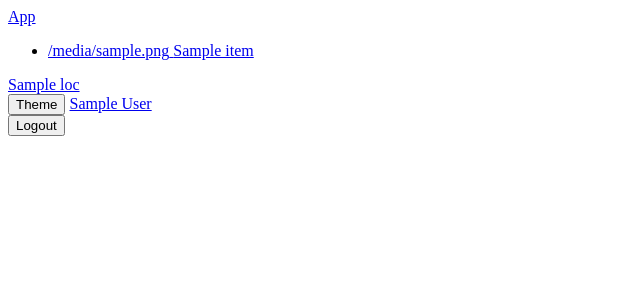
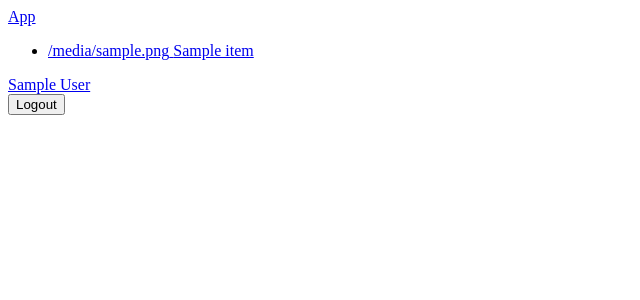
Before and after one commit to mikolaj92/app-factory, a Python web app: template app_factory/templates/app_factory/product_shell.html in a window 1280 px wide. Shown: the top 300 px of the page, without its empty margins (0-640 px from the left). Run offline with Jinja, Linux system fonts and the light colour scheme; the template is opened without the code that fills it: most values are stand-ins (such as "Sample title", 1, 10 or a date in 2020).

Commit message:
fix: theme+locale in header, auth only in sidebar foot
v0.5.2 splits chrome: icon theme toggle and language stay always-visible
in platform_theme_locale (main header); sidebar foot keeps login/logout.
Rebuilds shell CSS so the foot is a full-width column.

```diff
--- a/app_factory/assets/ATTRIBUTION.txt
+++ b/app_factory/assets/ATTRIBUTION.txt
@@ -24,7 +24,7 @@ Runtime/build provenance:
   License text: licenses/tailwindcss.LICENSE
 
 Runtime files:
-- basecoat-css 1.0.2: basecoat-factory.min.css (sha384-+V1gYk3QNRAvyi2uP/3LufIqn1t7Lpz9O4+KHrkp+mPs/i1Dv+4AiqiT3jeOwbv5)
+- basecoat-css 1.0.2: basecoat-factory.min.css (sha384-uS4hxDJTPBnHBsag0+FEgxueS6YRcxvxexnZjLYAE24tV1FwxB6aDcDE54M1/kCf)
 - basecoat-js-all 1.0.2: basecoat-js.min.js (sha384-rD2ZCuReXV7nIneJcn1lsTn6yOv87YARLQyUsemVAxrYYHdy5hcAW8XZEQxx87Dj)
 - htmx 2.0.10: htmx.min.js (sha384-H5SrcfygHmAuTDZphMHqBJLc3FhssKjG7w/CeCpFReSfwBWDTKpkzPP8c+cLsK+V)
 - alpine 3.15.12: alpine.min.js (sha384-pb6hrQvo4s23cEUFtj0CZkzGE3jyK3pj26RIupXXxhSrrcUA/Cn0lZgcCrGH0t6L)
--- a/app_factory/platform.py
+++ b/app_factory/platform.py
@@ -1,9 +1,9 @@
 """Platform composition: shared chrome + optional passkey UI wiring.
 
 Hosts call :func:`install_platform` once instead of re-copying shell, theme boot,
-and auth foot across apps. Domain menu items are host-supplied; the platform
-foot (locale / theme / login / account / logout) is fixed. Hosts must not put
-those controls in the main header.
+and auth foot across apps. Domain menu items are host-supplied. Fixed chrome:
+main header = locale + theme (`platform_theme_locale`); sidebar foot = login /
+account / logout (`platform_auth`). Hosts must not reimplement either.
 """
 
 from __future__ import annotations
--- /dev/null
+++ b/app_factory/templates/app_factory/platform_auth.html
@@ -0,0 +1,37 @@
+{# Login / account / logout — sidebar foot only (identity). #}
+<div class="app-stack app-stack--tight w-full" data-platform-auth>
+  {% if platform_user %}
+  <a class="btn w-full justify-start" data-variant="ghost" data-size="sm" href="{{ platform_paths.account }}">
+    {{ platform_user.display_name }}
+  </a>
+  {% if platform_enable_admin_users and platform_user.is_admin %}
+  <a class="btn w-full justify-start" data-variant="ghost" data-size="sm" href="{{ platform_paths.admin_users }}">
+    Users
+  </a>
+  {% endif %}
+  <form method="post" action="{{ platform_paths.logout }}" data-no-htmx="true" class="w-full">
+    <button class="btn w-full" data-variant="outline" data-size="sm" type="submit">Logout</button>
+  </form>
+  {% else %}
+  <a
+    class="btn w-full"
+    data-variant="primary"
+    data-size="sm"
+    href="{{ platform_paths.login }}"
+    data-no-htmx="true"
+  >
+    Login
+  </a>
+  {% if platform_show_register %}
+  <a
+    class="btn w-full"
+    data-variant="ghost"
+    data-size="sm"
+    href="{{ platform_paths.register }}"
+    data-no-htmx="true"
+  >
+    Register
+  </a>
+  {% endif %}
+  {% endif %}
+</div>
--- a/app_factory/templates/app_factory/platform_controls.html
+++ b/app_factory/templates/app_factory/platform_controls.html
@@ -1,77 +1,6 @@
-{# Canonical chrome controls: optional locale, theme, login/account/logout.
-   Used by platform_sidebar_foot and by hosts without a sidebar (e.g. client portal).
-   Hosts must not reimplement these in the main header. #}
-<div class="app-stack app-stack--tight" data-platform-controls>
-  {% if platform_locales is defined and platform_locales %}
-  <nav class="app-cluster" data-platform-locales aria-label="Language">
-    {% for loc in platform_locales %}
-      {% if loc.href %}
-      <a
-        href="{{ loc.href }}"
-        class="btn"
-        data-variant="{% if platform_locale == loc.code %}primary{% else %}ghost{% endif %}"
-        data-size="sm"
-        data-locale="{{ loc.code }}"
-        {% if platform_locale == loc.code %}aria-current="page"{% endif %}
-      >{{ loc.label }}</a>
-      {% else %}
-      <button
-        type="button"
-        class="btn"
-        data-variant="{% if platform_locale == loc.code %}primary{% else %}ghost{% endif %}"
-        data-size="sm"
-        data-locale="{{ loc.code }}"
-        data-platform-locale-select
-        {% if platform_locale == loc.code %}aria-pressed="true"{% else %}aria-pressed="false"{% endif %}
-      >{{ loc.label }}</button>
-      {% endif %}
-    {% endfor %}
-  </nav>
-  {% endif %}
-
-  <button
-    type="button"
-    class="btn"
-    data-variant="ghost"
-    data-size="sm"
-    data-theme-toggle
-    onclick="window.appTheme && window.appTheme.toggle()"
-  >
-    Theme
-  </button>
-
-  {% if platform_user %}
-  <a class="btn" data-variant="ghost" data-size="sm" href="{{ platform_paths.account }}">
-    {{ platform_user.display_name }}
-  </a>
-  {% if platform_enable_admin_users and platform_user.is_admin %}
-  <a class="btn" data-variant="ghost" data-size="sm" href="{{ platform_paths.admin_users }}">
-    Users
-  </a>
-  {% endif %}
-  <form method="post" action="{{ platform_paths.logout }}" data-no-htmx="true">
-    <button class="btn" data-variant="outline" data-size="sm" type="submit">Logout</button>
-  </form>
-  {% else %}
-  <a
-    class="btn"
-    data-variant="primary"
-    data-size="sm"
-    href="{{ platform_paths.login }}"
-    data-no-htmx="true"
-  >
-    Login
-  </a>
-  {% if platform_show_register %}
-  <a
-    class="btn"
-    data-variant="ghost"
-    data-size="sm"
-    href="{{ platform_paths.register }}"
-    data-no-htmx="true"
-  >
-    Register
-  </a>
-  {% endif %}
-  {% endif %}
+{# Combined chrome for shells without a split header/sidebar (e.g. client portal).
+   Prefer platform_theme_locale in the main header + platform_auth in the foot. #}
+<div class="app-cluster app-cluster--center items-center" data-platform-controls>
+  {% include "app_factory/platform_theme_locale.html" %}
+  {% include "app_factory/platform_auth.html" %}
 </div>
--- a/app_factory/templates/app_factory/platform_sidebar_foot.html
+++ b/app_factory/templates/app_factory/platform_sidebar_foot.html
@@ -1,5 +1,5 @@
-{# Fixed platform foot — locale (optional) + theme + login/account/logout.
-   Hosts must not fork this or put the same controls in the main header. #}
-<div class="app-sidebar__footer app-stack app-stack--tight" data-platform-foot>
-  {% include "app_factory/platform_controls.html" %}
+{# Sidebar foot: identity only (login / account / logout).
+   Theme + language live in the main header via platform_theme_locale. #}
+<div class="app-sidebar__footer" data-platform-foot>
+  {% include "app_factory/platform_auth.html" %}
 </div>
--- a/pyproject.toml
+++ b/pyproject.toml
@@ -4,7 +4,7 @@ build-backend = "hatchling.build"
 
 [project]
 name = "app-factory"
-version = "0.5.1"
+version = "0.5.2"
 description = "Resilient same-origin frontend chrome for FastAPI, Jinja, HTMX, Alpine, and Basecoat apps"
 requires-python = ">=3.11"
 dependencies = [
```
Also changed, not shown: COMPAT.md (+7 -5 lines), app_factory/templates/app_factory/platform_theme_locale.html (added, +56 -0 lines), scripts/platform_assets_src/src/app-shell.css (+12 -2 lines), tests/test_platform.py (+39 -18 lines), app_factory/assets/MANIFEST.json, app_factory/assets/basecoat-factory.min.css.
